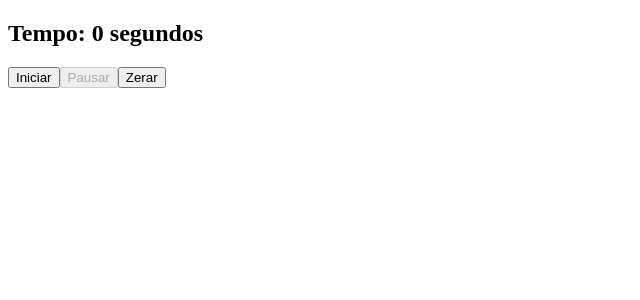
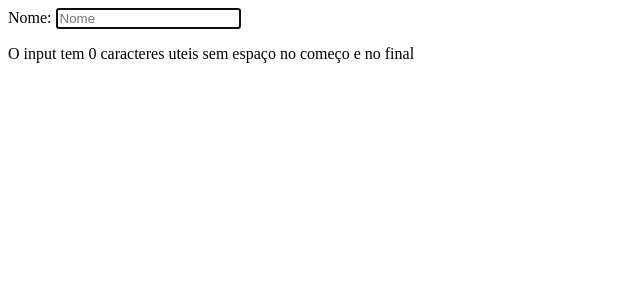
Before and after one commit to lukeemdq/30dayschallenge, a React (Vite) app: page / in a window 1280 px wide. Shown: the top 300 px of the page, without its empty margins (0-640 px from the left). Built offline with nearby package versions, Linux system fonts and the light colour scheme.

Commit message:
Dia 10 uso de useRef e entendendo onde usar ele ou useState

```diff
--- a/src/App.tsx
+++ b/src/App.tsx
@@ -1,8 +1,4 @@
-import { Timer } from "./assets/components/day9/Timer"
-
-
-
-
+import { Ref } from "./assets/components/day10/Ref"
 
 
 
@@ -11,7 +7,7 @@ function App() {
 
   return (
     <>
-      <Timer/>
+      <Ref/>
     </>
   )
 }
--- /dev/null
+++ b/src/assets/components/day10/Ref.tsx
@@ -0,0 +1,40 @@
+import { useEffect, useRef, useState } from "react";
+
+const Ref = () => {
+  const inputRef = useRef(null);
+  const contadorRef = useRef<number>(0);
+  const [rend, setRend] = useState<boolean>(false);
+  const [mensagem, setMensagem] = useState<string>('')
+
+  useEffect(() => {
+    if (inputRef.current) {
+      inputRef.current.focus();
+    }
+  }, []);
+
+  const handleMensagem = (e : React.ChangeEvent<HTMLTextAreaElement>) => {
+
+    setMensagem(e.target.value)
+  }
+
+  // const handleRend = () => {
+  //     setRend(!rend)
+  // }
+
+  // const handleCLick = () => {
+  //     contadorRef.current = contadorRef.current + 1
+  //     console.log('Valor interno do useRef:', contadorRef.current);
+  // }
+
+  return (
+    <>
+      <label htmlFor="name" ref={inputRef}>Nome: </label>
+      <input type="text" name="name" id="name" placeholder="Nome"  value={mensagem} onChange={handleMensagem}/>
+      <p>O input tem {mensagem.trim().length} caracteres uteis sem espaço no começo e no final</p>
+      {/* <button onClick={handleCLick}>{contadorRef.current}</button>
+      <button onClick={handleRend}>Renderizar</button> */}
+    </>
+  );
+};
+
+export { Ref };
```
